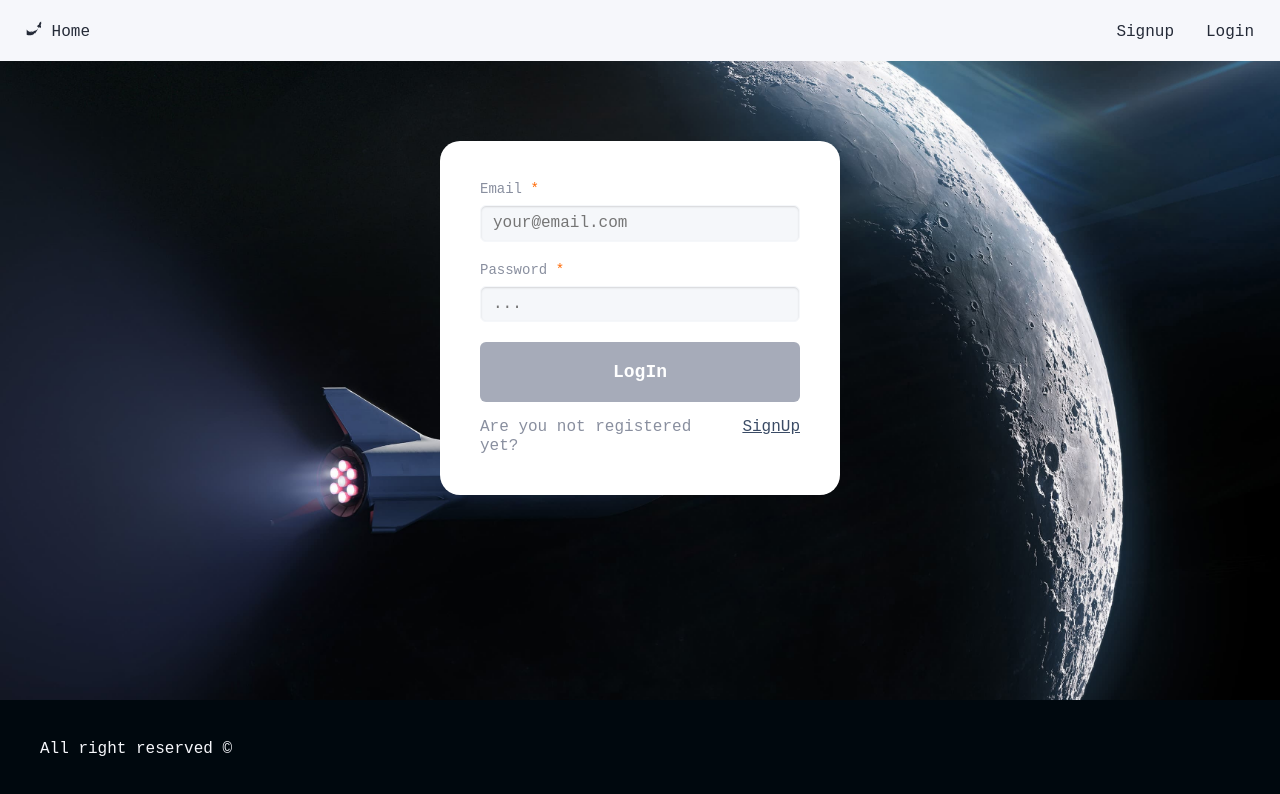
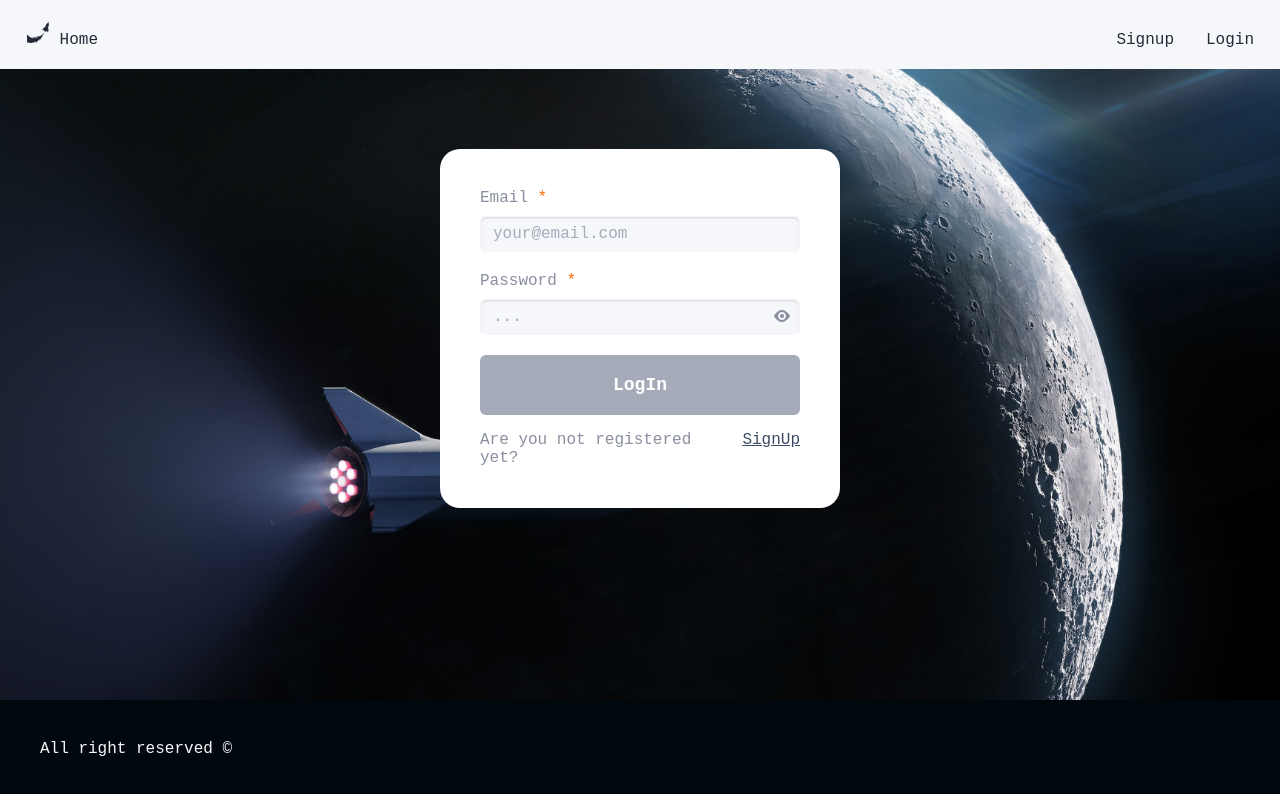
Before and after one commit to YarPetru/spacex-spacecrafts-getter, a React (Create React App) app: page /login in a window 1280 px wide. Shown: the top 794 px of the page. Built offline with nearby package versions, Linux system fonts and the light colour scheme.

Commit message:
feat: ability to show and hide password added

```diff
--- a/src/components/DragonCard/DragonCard.styled.js
+++ b/src/components/DragonCard/DragonCard.styled.js
@@ -12,7 +12,6 @@ export const CardWrapper = styled.div`
   max-width: 720px;
   border-radius: 20px;
   padding: 20px;
-  font-family: 'Inter Tight';
   background-color: ${({ theme }) => theme.colors.transparentBackground};
   box-shadow: ${({ theme }) => theme.shadows.card};
 `;
@@ -39,14 +38,22 @@ export const DescriptionWrapper = styled.div`
   @media ${device.tablet} {
     width: 400px;
   }
+`;
 
-  @media ${device.desktop} {
+export const Description = styled.p`
+  text-align: justify;
+`;
+
+export const WikiLink = styled.a`
+  text-decoration: none;
+
+  transition: ${({ theme }) => theme.transition.transitionFunction};
+
+  :hover,
+  :focus {
+    text-decoration: underline;
   }
 `;
-
-export const Description = styled.p``;
-
-export const WikiLink = styled.a``;
 
 export const ParametersList = styled.ul``;
 
--- a/src/components/Layout/Layout.jsx
+++ b/src/components/Layout/Layout.jsx
@@ -21,7 +21,7 @@ const Layout = () => {
   const dispatch = useDispatch();
   const isLoggedIn = useSelector(getIsLoggedIn);
 
-  const { isMobile } = useMatchMedia();
+  const { isMobile, isDesktop } = useMatchMedia();
 
   const onLogout = () => {
     dispatch(authOperations.logOut());
@@ -34,8 +34,8 @@ const Layout = () => {
           <Navigation>
             <MainMenuWrapper>
               <StyledNavLink to="/" exact="true">
-                <StyledIcon />
-                {` `}Home
+                <StyledIcon size="24" />
+                {!isMobile && <> Home</>}
               </StyledNavLink>
               {isLoggedIn && (
                 <StyledNavLink to="dragons">Dragons</StyledNavLink>
@@ -62,7 +62,7 @@ const Layout = () => {
           <Outlet />
         </Container>
       </MainSection>
-      {!isMobile && (
+      {isDesktop && (
         <Footer>
           <Container>All right reserved &copy;</Container>
         </Footer>
--- a/src/components/LoginForm/LoginForm.jsx
+++ b/src/components/LoginForm/LoginForm.jsx
@@ -1,5 +1,6 @@
 import { Formik } from 'formik';
 import * as yup from 'yup';
+import { useState } from 'react';
 import { useSelector } from 'react-redux';
 import { useDispatch } from 'react-redux';
 import PulseLoader from 'react-spinners/PulseLoader';
@@ -19,6 +20,8 @@ import {
   SignupLink,
   RegisterLinkWrapper,
   IsRegistredParagraph,
+  ClosedEyeIcon,
+  OpenEyeIcon,
 } from './LoginForm.styled';
 
 const validationSchema = yup.object().shape({
@@ -64,6 +67,12 @@ const LoginForm = () => {
     isLoggedIn && actions.resetForm();
   };
 
+  const [isVisiblePassword, setIsVisiblePassword] = useState(false);
+
+  const toggleEye = () => {
+    setIsVisiblePassword(!isVisiblePassword);
+  };
+
   return (
     <>
       <FormWrapper>
@@ -96,9 +105,17 @@ const LoginForm = () => {
                   <FormField
                     id="password"
                     name="password"
-                    type="password"
+                    type={isVisiblePassword ? 'text' : 'password'}
                     placeholder="..."
                     autoComplete="off"
+                  />
+                  <ClosedEyeIcon
+                    visibility={isVisiblePassword.toString()}
+                    onClick={toggleEye}
+                  />
+                  <OpenEyeIcon
+                    visibility={isVisiblePassword.toString()}
+                    onClick={toggleEye}
                   />
                   <ValidationError name="password" component="div" />
                 </FieldWrapper>
--- a/src/components/LoginForm/LoginForm.styled.js
+++ b/src/components/LoginForm/LoginForm.styled.js
@@ -1,10 +1,10 @@
 import styled from 'styled-components';
 import { Form, ErrorMessage } from 'formik';
+import { GoEyeClosed, GoEye } from 'react-icons/go';
 import {
   StyledLink,
   StyledField,
 } from 'components/CommonComponents/CommonComponets.styled';
-
 import device from 'styles/device';
 
 export const FormWrapper = styled.div`
@@ -15,9 +15,6 @@ export const FormWrapper = styled.div`
   justify-content: center;
   align-items: center;
 
-  @media ${device.mobile} {
-  }
-
   @media ${device.tablet} {
     padding: 40px;
   }
@@ -25,15 +22,6 @@ export const FormWrapper = styled.div`
   @media ${device.desktop} {
     padding: 60px;
   }
-`;
-
-export const Overlay = styled.div`
-  position: absolute;
-  top: 0;
-  left: 0px;
-  width: 100%;
-  height: 100%;
-  background-color: ${p => p.theme.colors.transparentDarkblue};
 `;
 
 export const StyledForm = styled(Form)`
@@ -54,29 +42,21 @@ export const StyledForm = styled(Form)`
     width: 400px;
     background-color: ${p => p.theme.colors.white};
   }
-
-  @media ${device.desktop} {
-  }
 `;
 
 export const FieldWrapper = styled.div`
+  position: relative;
+
   display: flex;
   flex-direction: column;
   margin-bottom: 20px;
 
-  @media ${device.mobile} {
-  }
-
-  @media ${device.tablet} {
-  }
-
-  @media ${device.desktop} {
-  }
+  color: ${p => p.theme.colors.secondaryFont};
 `;
 
 export const FieldName = styled.label`
   margin-bottom: 8px;
-  font-size: 14px;
+  font-size: 16px;
   color: ${p => p.theme.colors.white};
 
   @media ${device.mobile} {
@@ -87,9 +67,6 @@ export const FieldName = styled.label`
     font-weight: 500;
     color: ${p => p.theme.colors.secondaryFont};
   }
-
-  @media ${device.desktop} {
-  }
 `;
 
 export const AccentedMark = styled.span`
@@ -98,6 +75,35 @@ export const AccentedMark = styled.span`
 
 export const FormField = styled(StyledField)`
   font-family: inherit;
+  font-weight: 500;
+  color: ${p => p.theme.colors.secondaryFont};
+
+  ::placeholder {
+    color: ${p => p.theme.colors.placeholderFont};
+  }
+`;
+
+export const ClosedEyeIcon = styled(GoEyeClosed)`
+  position: absolute;
+  z-index: 10;
+  right: 10px;
+  top: 36px;
+  opacity: ${props => (props.visibility === 'true' ? 1 : 0)};
+
+  color: currentColor;
+  cursor: pointer;
+`;
+
+export const OpenEyeIcon = styled(GoEye)`
+  position: absolute;
+  z-index: 10;
+  right: 10px;
+  top: 36px;
+
+  opacity: ${props => (props.visibility === 'false' ? 1 : 0)};
+
+  color: currentColor;
+  cursor: pointer;
 `;
 
 export const ValidationError = styled(ErrorMessage)`
--- a/src/components/SignupForm/SignupForm.jsx
+++ b/src/components/SignupForm/SignupForm.jsx
@@ -1,5 +1,6 @@
 import { Formik } from 'formik';
 import * as yup from 'yup';
+import { useState } from 'react';
 import { useSelector } from 'react-redux';
 import { useDispatch } from 'react-redux';
 import PulseLoader from 'react-spinners/PulseLoader';
@@ -19,6 +20,8 @@ import {
   LoginLink,
   IsRegistredParagraph,
   LoginLinkWrapper,
+  ClosedEyeIcon,
+  OpenEyeIcon,
 } from './SignupForm.styled';
 
 const validationSchema = yup.object().shape({
@@ -68,6 +71,12 @@ const SignupForm = () => {
     isLoggedIn && actions.resetForm();
   };
 
+  const [isVisiblePassword, setIsVisiblePassword] = useState(false);
+
+  const toggleEye = () => {
+    setIsVisiblePassword(!isVisiblePassword);
+  };
+
   return (
     <>
       <FormWrapper>
@@ -114,12 +123,19 @@ const SignupForm = () => {
                   <FormField
                     id="password"
                     name="password"
-                    type="password"
+                    type={isVisiblePassword ? 'text' : 'password'}
                     maxLength="30"
                     placeholder="..."
                     autoComplete="off"
                   />
-
+                  <ClosedEyeIcon
+                    visibility={isVisiblePassword.toString()}
+                    onClick={toggleEye}
+                  />
+                  <OpenEyeIcon
+                    visibility={isVisiblePassword.toString()}
+                    onClick={toggleEye}
+                  />
                   <ValidationError name="password" component="div" />
                 </FieldWrapper>
 
--- a/src/components/SignupForm/SignupForm.styled.js
+++ b/src/components/SignupForm/SignupForm.styled.js
@@ -1,7 +1,6 @@
 import styled from 'styled-components';
-
 import { Form, ErrorMessage } from 'formik';
-
+import { GoEyeClosed, GoEye } from 'react-icons/go';
 import {
   StyledLink,
   StyledField,
@@ -16,9 +15,6 @@ export const FormWrapper = styled.div`
   justify-content: center;
   align-items: center;
 
-  @media ${device.mobile} {
-  }
-
   @media ${device.tablet} {
     padding: 40px;
   }
@@ -26,15 +22,6 @@ export const FormWrapper = styled.div`
   @media ${device.desktop} {
     padding: 60px;
   }
-`;
-
-export const Overlay = styled.div`
-  position: absolute;
-  top: 0;
-  left: 0px;
-  width: 100%;
-  height: 100%;
-  background-color: ${p => p.theme.colors.transparentDarkblue};
 `;
 
 export const StyledForm = styled(Form)`
@@ -55,41 +42,30 @@ export const StyledForm = styled(Form)`
     width: 400px;
     background-color: ${p => p.theme.colors.white};
   }
-
-  @media ${device.desktop} {
-  }
 `;
 
 export const FieldWrapper = styled.div`
+  position: relative;
+
   display: flex;
   flex-direction: column;
   margin-bottom: 20px;
 
-  @media ${device.mobile} {
-  }
-
-  @media ${device.tablet} {
-  }
-
-  @media ${device.desktop} {
-  }
+  color: ${p => p.theme.colors.secondaryFont};
 `;
 
 export const FieldName = styled.label`
   margin-bottom: 8px;
   font-size: 16px;
-  color: ${p => p.theme.colors.white};
 
   @media ${device.mobile} {
+    color: ${p => p.theme.colors.white};
     font-weight: 600;
   }
 
   @media ${device.tablet} {
     font-weight: 500;
     color: ${p => p.theme.colors.secondaryFont};
-  }
-
-  @media ${device.desktop} {
   }
 `;
 
@@ -99,6 +75,35 @@ export const AccentedMark = styled.span`
 
 export const FormField = styled(StyledField)`
   font-family: inherit;
+  font-weight: 500;
+  color: ${p => p.theme.colors.secondaryFont};
+
+  ::placeholder {
+    color: ${p => p.theme.colors.placeholderFont};
+  }
+`;
+
+export const ClosedEyeIcon = styled(GoEyeClosed)`
+  position: absolute;
+  z-index: 10;
+  right: 10px;
+  top: 36px;
+  opacity: ${props => (props.visibility === 'true' ? 1 : 0)};
+
+  color: currentColor;
+  cursor: pointer;
+`;
+
+export const OpenEyeIcon = styled(GoEye)`
+  position: absolute;
+  z-index: 10;
+  right: 10px;
+  top: 36px;
+
+  opacity: ${props => (props.visibility === 'false' ? 1 : 0)};
+
+  color: currentColor;
+  cursor: pointer;
 `;
 
 export const ValidationError = styled(ErrorMessage)`
```
Also changed, not shown: src/styles/theme.js (+0 -8 lines).
